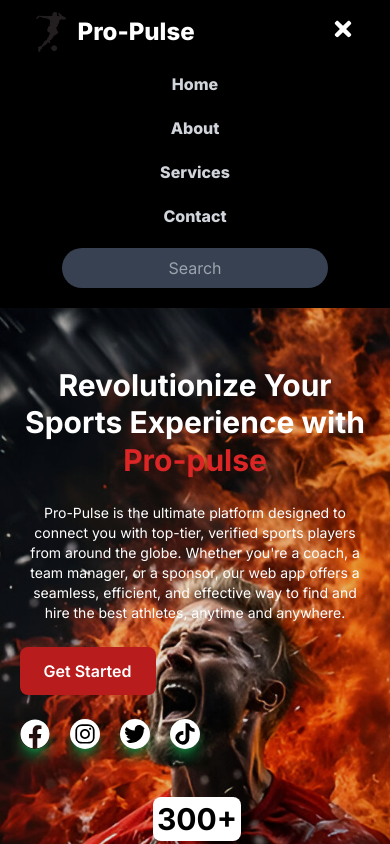
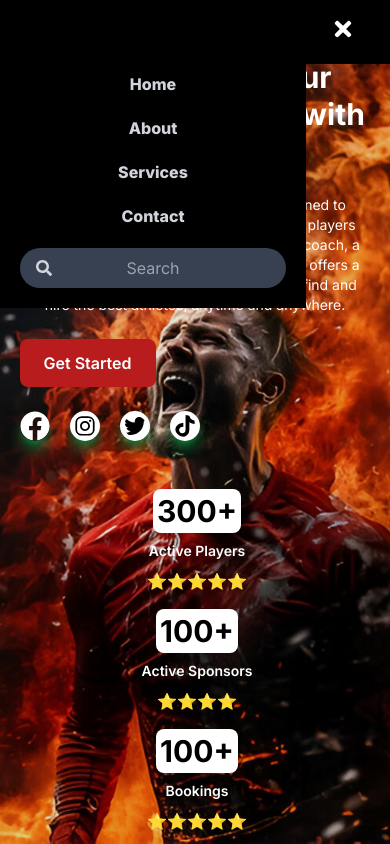
Before and after one commit to jamesjoy-2k24/Pro-Pulse-Next-js, a Next.js app: page / in a window 390 px wide. Both pictures are taken after a click on the button 342 px from the left and 29 px from the top of the page. Shown: the top 844 px of the page. Built offline with nearby package versions, Linux system fonts and the light colour scheme.

Commit message:
updated 2nd nav section

```diff
--- a/components/Navbar.tsx
+++ b/components/Navbar.tsx
@@ -1,6 +1,12 @@
 'use client';
 import { useState, useEffect, useRef } from 'react';
-import { FaBars, FaTimes, FaChevronDown, FaChevronUp } from 'react-icons/fa';
+import {
+  FaBars,
+  FaTimes,
+  FaChevronDown,
+  FaChevronUp,
+  FaSearch,
+} from 'react-icons/fa';
 import Logo from '../public/logo.png';
 import Image from 'next/image';
 import Link from 'next/link';
@@ -131,11 +137,12 @@
               >
                 Contact
               </Link>
-              <div className="relative">
+              <div className="relative flex items-center">
+                <FaSearch className="absolute ml-4" />
                 <input
                   type="text"
                   placeholder="Search"
-                  className="bg-gray-700 text-white rounded-full px-4 py-2 focus:outline-none focus:ring-2 focus:ring-white"
+                  className="bg-gray-700 text-white text-center rounded-full px-4 py-2 focus:outline-none focus:ring-2 focus:ring-white"
                 />
               </div>
             </div>
@@ -153,7 +160,7 @@
 
       {/* Mobile Menu */}
       {isOpen && (
-        <div className="md:hidden bg-black text-gray-300 transition-transform duration-300 transform translate-y-0">
+        <div className="md:hidden fixed z-20 bg-black text-gray-300 transition-transform duration-300 transform translate-y-0">
           <div className="px-2 pt-16 pb-3 space-y-1 sm:px-3 flex flex-col items-center">
             <Link
               href={''}
@@ -183,7 +190,9 @@
             >
               Contact
             </Link>
-            <div className="relative px-3 py-2">
+            <div className="relative px-3 py-2 flex items-center">
+              <FaSearch className="absolute ml-4" />
+
               <input
                 type="text"
                 placeholder="Search"
```
